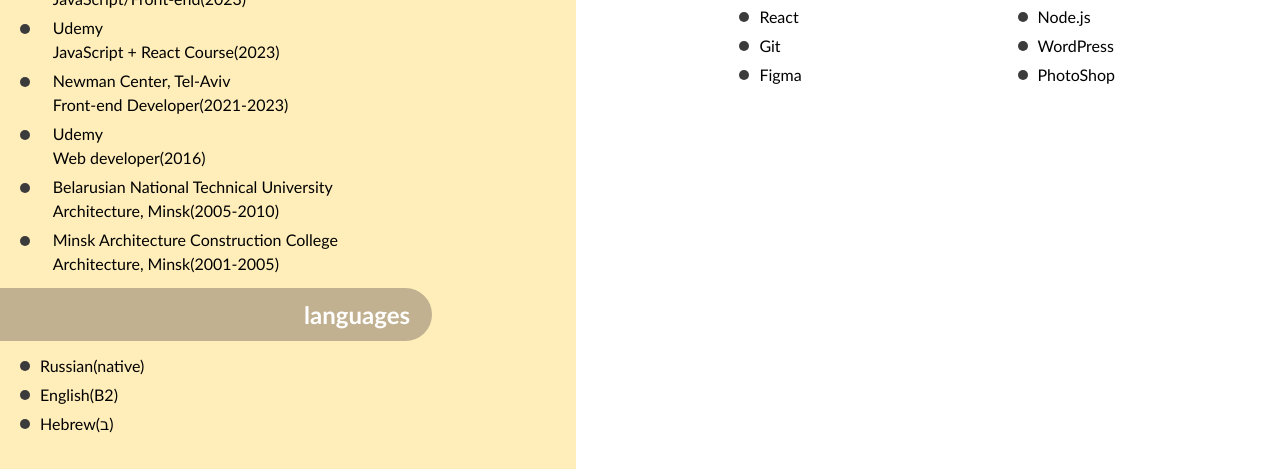
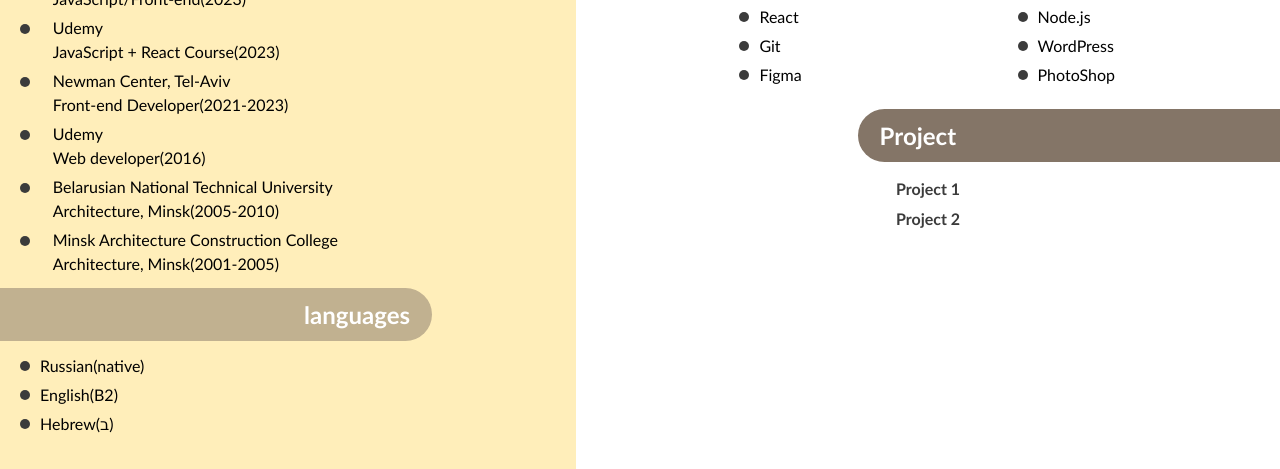
Before and after one commit to MusyaV/rsschool-cv, a plain HTML site: page index.html in a window 1280 px wide. Shown: the part 799-1268 px from the top of the page. Drawn offline with Linux system fonts and the light colour scheme.

Commit message:
feat: add project

```diff
--- a/index.html
+++ b/index.html
@@ -208,6 +208,16 @@
           </div>
         </div>
       </div>
+      <!-- project -->
+      <div class="dark2" id="headerProject">
+        <h2 class="rightH2">Project</h2>
+      </div>
+      <div id="project1">
+        <a href="https://site2.mashaweb.website/"> Project 1</a>
+      </div>
+      <div id="project2">
+        <a href="https://MusyaV.github.io/rsschool-cv/cv"> Project 2</a>
+      </div>
     </section>
   </body>
 </html>
--- a/style.css
+++ b/style.css
@@ -168,6 +168,26 @@ h1#small {
   gap: 5px;
   margin-left: 20px;
 }
-#lang{
+#lang {
   margin-bottom: 30px;
 }
+#headerProject {
+  width: 60%;
+  float: right;
+  margin-right: 0px;
+}
+a {
+  font-family: "Trebuchet MS", "Lucida Sans Unicode", "Lucida Grande",
+    "Lucida Sans", Arial, sans-serif;
+  text-decoration: none;
+  color: #3b3b3b;
+  font-weight: bold;
+}
+#project1 {
+  margin-top: 70px;
+  text-align: center;
+}
+#project2 {
+  margin-top: 10px;
+  text-align: center;
+}
```
